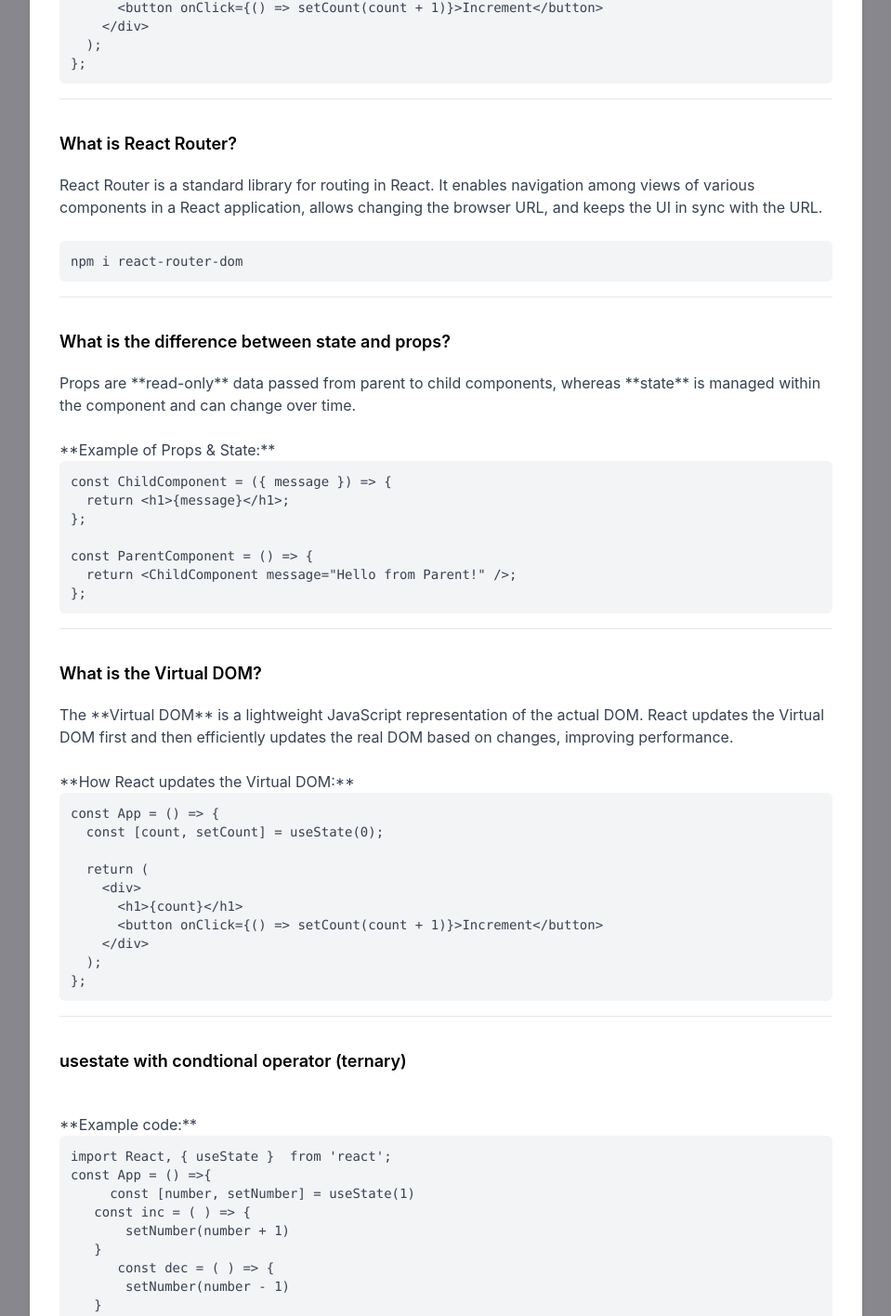
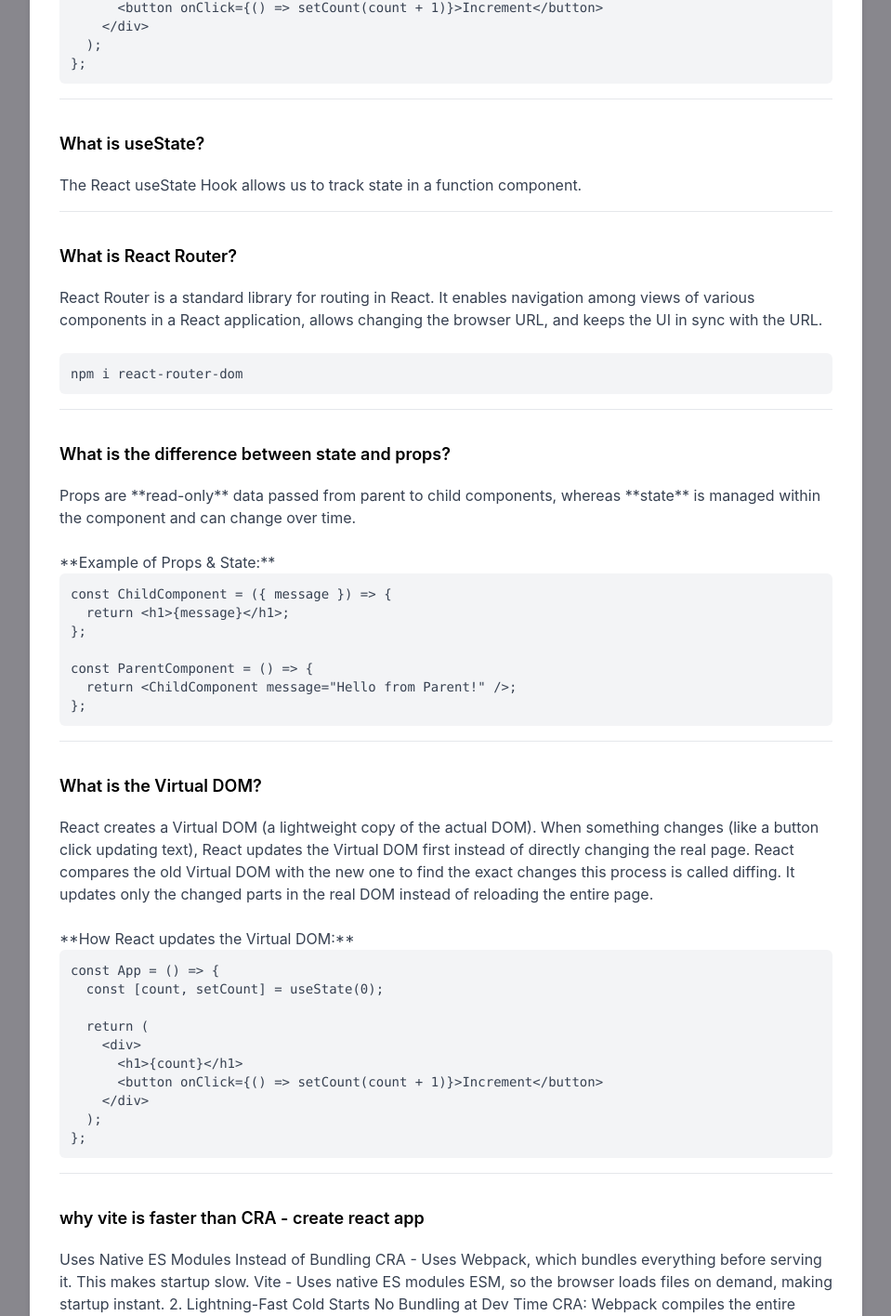
Before and after one commit to vimal336/inter-pre, a React (Vite) app: page /Interview in a window 1280 px wide. Shown: the part 751-2167 px from the top of the page at 93% size, without its empty margins (160-1119 px from the left). Built offline with nearby package versions, Linux system fonts and the light colour scheme.

Commit message:
added ternary

```diff
--- a/src/Interview.jsx
+++ b/src/Interview.jsx
@@ -46,6 +46,12 @@ const Counter = () => {
       ),
     },
     {
+      question: "What is useState?",
+      answer: (
+        "The React useState Hook allows us to track state in a function component."
+      ),
+    },
+    {
       question: "What is React Router?",
       answer: (
         <>
@@ -84,7 +90,10 @@ const ParentComponent = () => {
       question: "What is the Virtual DOM?",
       answer: (
         <>
-          The **Virtual DOM** is a lightweight JavaScript representation of the actual DOM. React updates the Virtual DOM first and then efficiently updates the real DOM based on changes, improving performance.
+         React creates a Virtual DOM (a lightweight copy of the actual DOM).
+When something changes (like a button click updating text), React updates the Virtual DOM first instead of directly changing the real page.
+React compares the old Virtual DOM with the new one to find the exact changes this process is called diffing.
+It updates only the changed parts in the real DOM instead of reloading the entire page.
           <br />
           <br />
           **How React updates the Virtual DOM:**
@@ -104,6 +113,20 @@ const ParentComponent = () => {
           </pre>
         </>
       ),
+    },
+    {
+    question :"why vite is faster than CRA - create react app",
+    answer:(
+      <>
+      Uses Native ES Modules Instead of Bundling
+CRA - Uses Webpack, which bundles everything before serving it. This makes startup slow.
+Vite - Uses native ES modules ESM, so the browser loads files on demand, making startup instant.
+2. Lightning-Fast Cold Starts No Bundling at Dev Time
+CRA: Webpack compiles the entire project before you can see the app.
+Vite: Only compiles files when they are actually needed.
+Result: The app starts almost instantly, even in large
+</>
+    )
     },
     {
       question: "usestate with condtional operator (ternary)",
```
